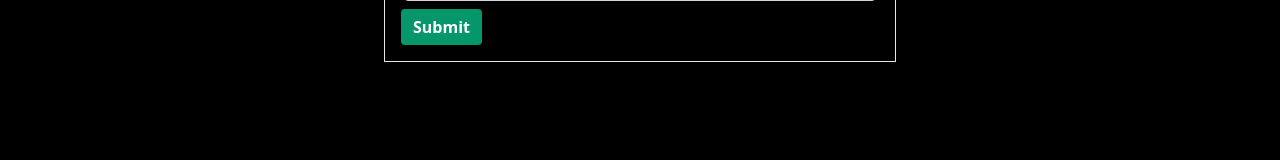
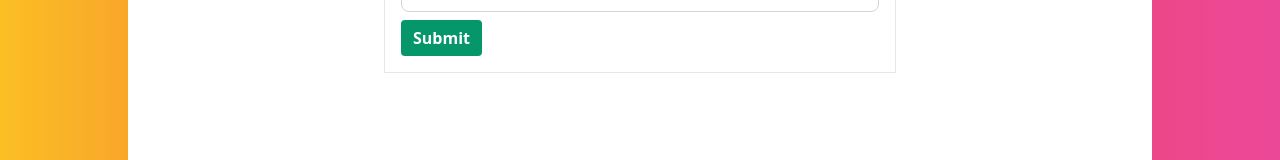
Before and after one commit to DanielCollins96/movie-challenge, a Next.js app: page / in a window 1280 px wide. Shown: the part 198-358 px from the top of the page. Built offline with nearby package versions, Linux system fonts and the light colour scheme.

Commit message:
index styling

```diff
--- a/pages/index.js
+++ b/pages/index.js
@@ -70,14 +70,14 @@ export default function Home() {
   }
 
   return (
-    <div className="h-screen flex flex-col justify-start items-center bg-body-bg">
+    <div className="h-screen flex flex-col justify-start items-center bg-gradient-to-r from-yellow-400 via-red-500 z-0 to-pink-500">
       <Head>
         <title>Create Next App</title>
         <meta name="description" content="Generated by create next app" />
         <link rel="icon" href="/favicon.ico" />
       </Head>
 
-      <main className="flex flex-col flex-1 justify-around items-center w-4/5">
+      <main className="max-w-6xl flex flex-col flex-1 justify-around items-center w-4/5 bg-white">
         <h1 className="m-2 text-center">Search For A Movie</h1>
         <div className="w-full max-w-lg">
         <form onSubmit={handleSubmit} className="w-full max-w-xl p-2 border sm:p-4">
@@ -91,7 +91,7 @@ export default function Home() {
           </form>
           <p className="text-center my-2">{error}</p>
           <div>
-          {movies?.list ? <h2>Search Results for "{movies.value}"</h2> : null }
+          {movies?.value ? <h2>Search Results for "{movies.value}"</h2> : null }
           </div>
         </div>
 
```
